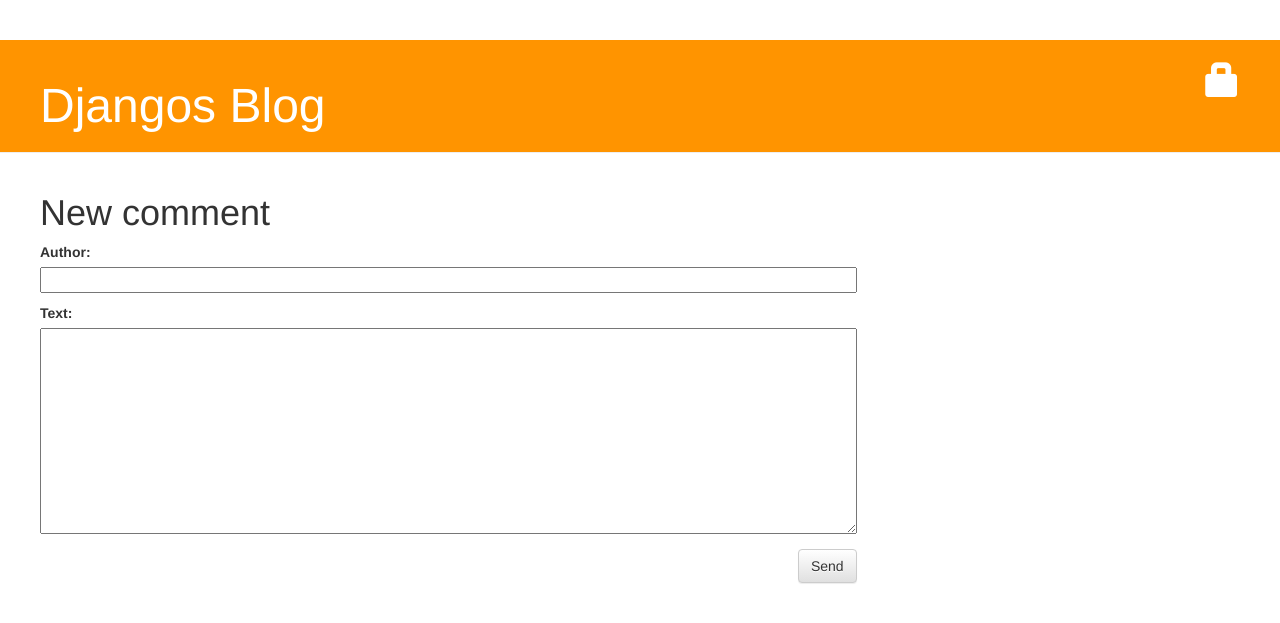
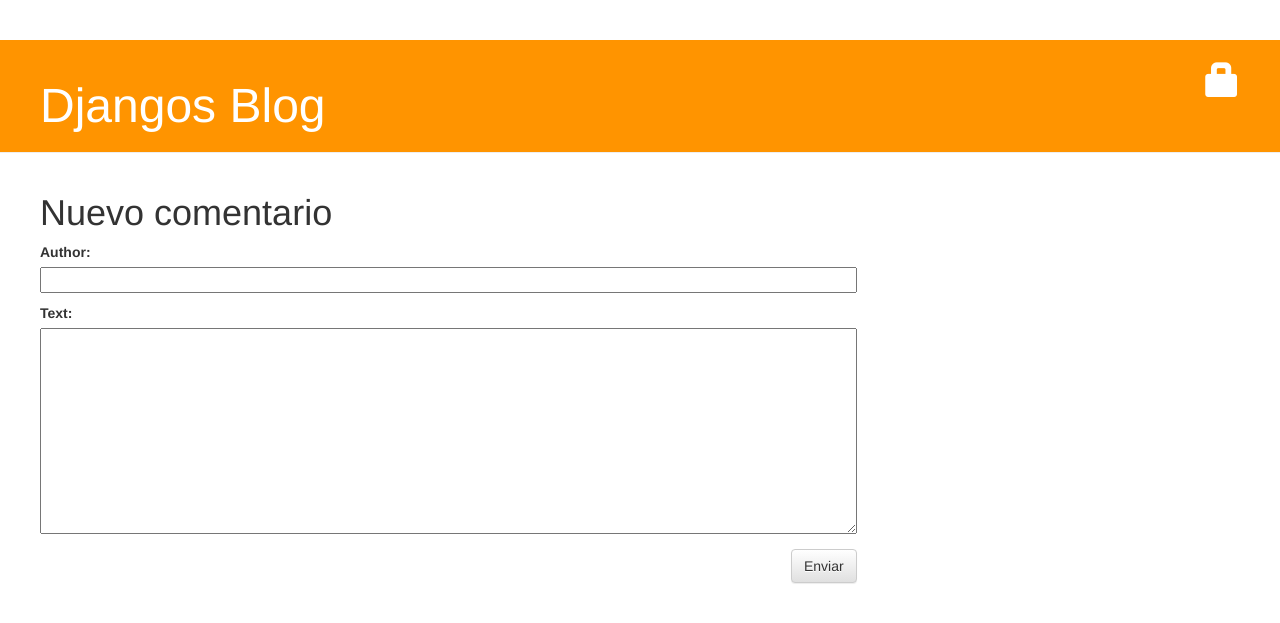
Before and after one commit to jim109/my-blog, a Django app: template blog/templates/blog/add_comment_to_post.html in a window 1280 px wide. Shown: the top 623 px of the page. Run offline with Django 3.2, Linux system fonts and the light colour scheme; the template is opened without the code that fills it: values that come from a table or form of the project are taken from there, others are empty; parts of the project's set-up code (start-up, migrations or seed data) failed here and were passed over; some libraries are stand-ins or nearby versions.

Commit message:
Solucionado bug de comment2

```diff
--- a/blog/templates/blog/add_comment_to_post.html
+++ b/blog/templates/blog/add_comment_to_post.html
@@ -1,9 +1,9 @@
 {% extends 'blog/base.html' %}
 
 {% block content %}
-    <h1>New comment</h1>
+    <h1>Nuevo comentario</h1>
     <form method="POST" class="post-form">{% csrf_token %}
         {{ form.as_p }}
-        <button type="submit" class="save btn btn-default">Send</button>
+        <button type="submit" class="save btn btn-default">Enviar</button>
     </form>
 {% endblock %}
--- a/blog/templates/blog/post_list.html
+++ b/blog/templates/blog/post_list.html
@@ -19,7 +19,7 @@
 		            </div>
 		            <h1><a href="{% url 'blog.views.post_detail' pk=post.pk %}">{{ post.title }}</a></h1>
 		            <p>{{ post.text|linebreaks }}</p>
-		            <a href="{% url 'blog.views.post_detail' pk=post.pk %}">Comments: {{ post.approved_comments.count }}</a>
+		            <a href="{% url 'blog.views.post_detail' pk=post.pk %}">Comments: {{ post.comments.count }}</a>
 		        </div>
 		    {% endfor %}
 		{% endblock content %}
```
Also changed, not shown: blog/templates/blog/post_detail.html (+4 -11 lines).
